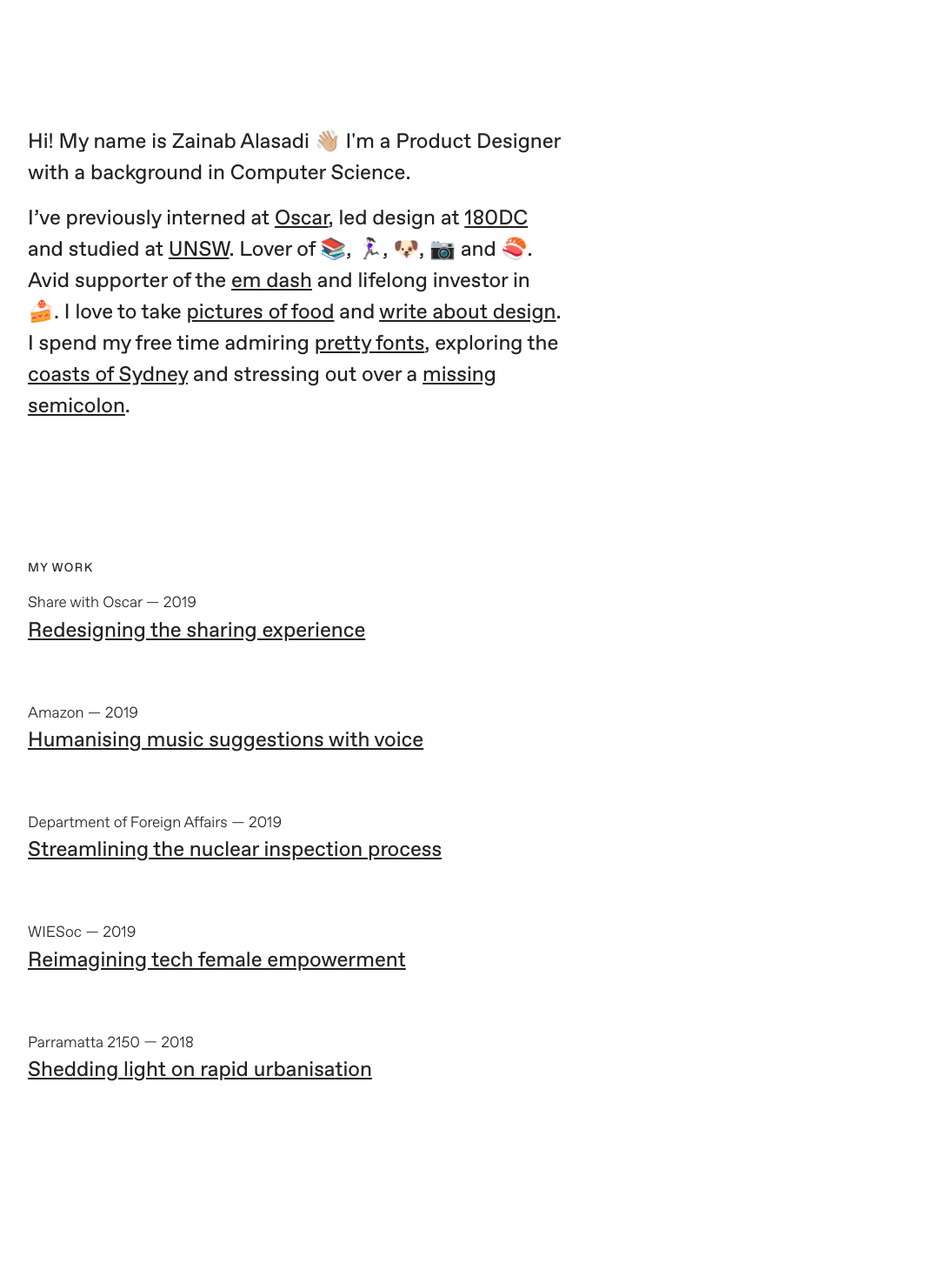
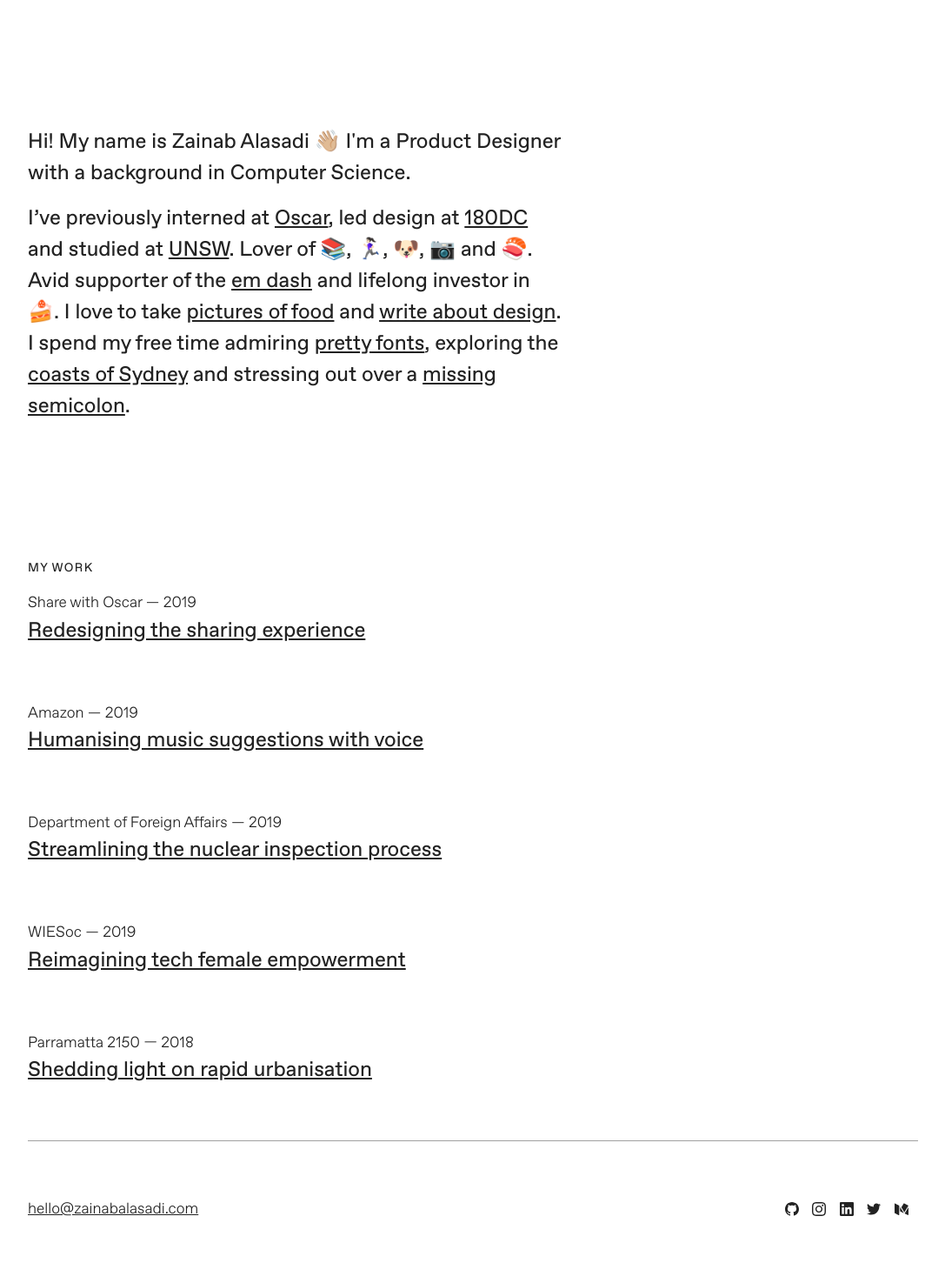
Before and after one commit to zainabalasadi/zainabalasadi.com, a Jekyll site: the page built from index.md, in a window 1280 px wide. Shown: the whole page at 87% size, without its empty margins (96-1183 px from the left). Built offline with Jekyll 4.4.1, drawn with Linux system fonts in a browser that asks for light colours; before the commit the page ends 1311 px from its top, so only the background shows below that.

Commit message:
changed width of project div

```diff
--- a/_includes/footer.html
+++ b/_includes/footer.html
@@ -1,5 +1,9 @@
 <!-- Footer -->
    <footer class="{{ site.site-footer }}">
+      <!-- Script includes -->
+      <script src="../assets/js/jquery.slim.min.js"></script>
+      <script src="../assets/js/index.js"></script>
+      <!-- Footer design -->
       <div class="{{ site.site-footer-sig }}">
          <a href="mailto:hello@zainabalasadi.com">hello@zainabalasadi.com</a>
       </div>
--- a/_layouts/default.html
+++ b/_layouts/default.html
@@ -10,5 +10,6 @@
    <!-- End Main -->
 
    <!-- Include footer -->
+   {% include footer.html %}
 </body>
 </html>
--- a/_layouts/home.html
+++ b/_layouts/home.html
@@ -5,20 +5,12 @@
 <div class="home">
    {{ content }}
 
+   <!-- Title -->
    <h3 class="ttu tracked f6 f6-m f6-l">My work</h3>
 
-   <!-- {% for post in site.posts %}
-      {% if post.categories contains 'case-study' %}
-         <p>{{ post.company }} — {{ post.year }}</p>
-         <h1 class="f3 f3-m f3-l work mb5 mb5-m mb5-l hover-item">
-            <a href="{{ post.url }}">{{ post.catchy-title }}</a>
-         </h1>
-         <img class="hover-item-show styled-list-img" src="http://d1nu0gr0bkbcfc.cloudfront.net/images/wallpapers/group.png" alt="screenshot of GitHub website" />
-      {% endif %}
-   {% endfor %} -->
-
+   <!-- Posts -->
    {% for post in site.posts %}
-   <div class="hover-item styled-list-item">
+   <div class="hover-item">
       {% if post.categories contains 'case-study' %}
       <p>{{ post.company }} — {{ post.year }}</p>
       <a href="{{ post.url }}">
@@ -29,8 +21,4 @@
       {% endif %}
    </div>
    {% endfor %}
-
-   <script src="../assets/js/jquery.slim.min.js"></script>
-   <script src="../assets/js/index.js"></script>
-
 </div>
--- a/_sass/_layout.scss
+++ b/_sass/_layout.scss
@@ -2,16 +2,20 @@
    position: absolute;
    visibility: hidden;
    opacity: 0;
-   transition: opacity 0.5s;
+   transition: opacity $transition;
    z-index: 100;
    top: 0;
    right: 0
 }
 
+.hover-item {
+   display: table;
+}
+
 .hover-item:hover .hover-item-show {
    opacity: 1;
    visibility: inherit;
-   transition: opacity 0.5s
+   transition: opacity $transition
 }
 
 .styled-list-img {
--- a/_sass/_variables.scss
+++ b/_sass/_variables.scss
@@ -44,4 +44,4 @@
 
 
 // Misc
-$transition:          all 0.2s ease-in-out 0s;
+$transition:          all 0.5s ease-in-out 0s;
```
Also changed, not shown: 10 other files.
